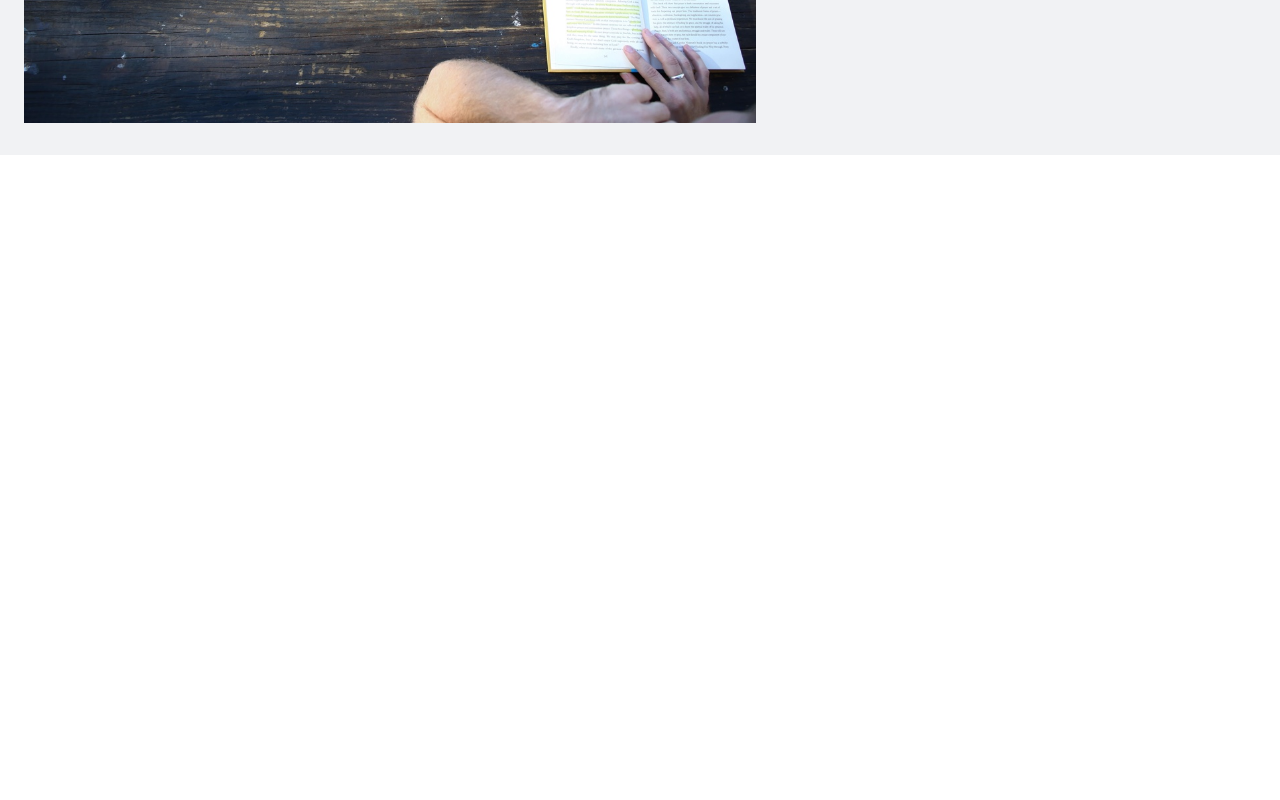
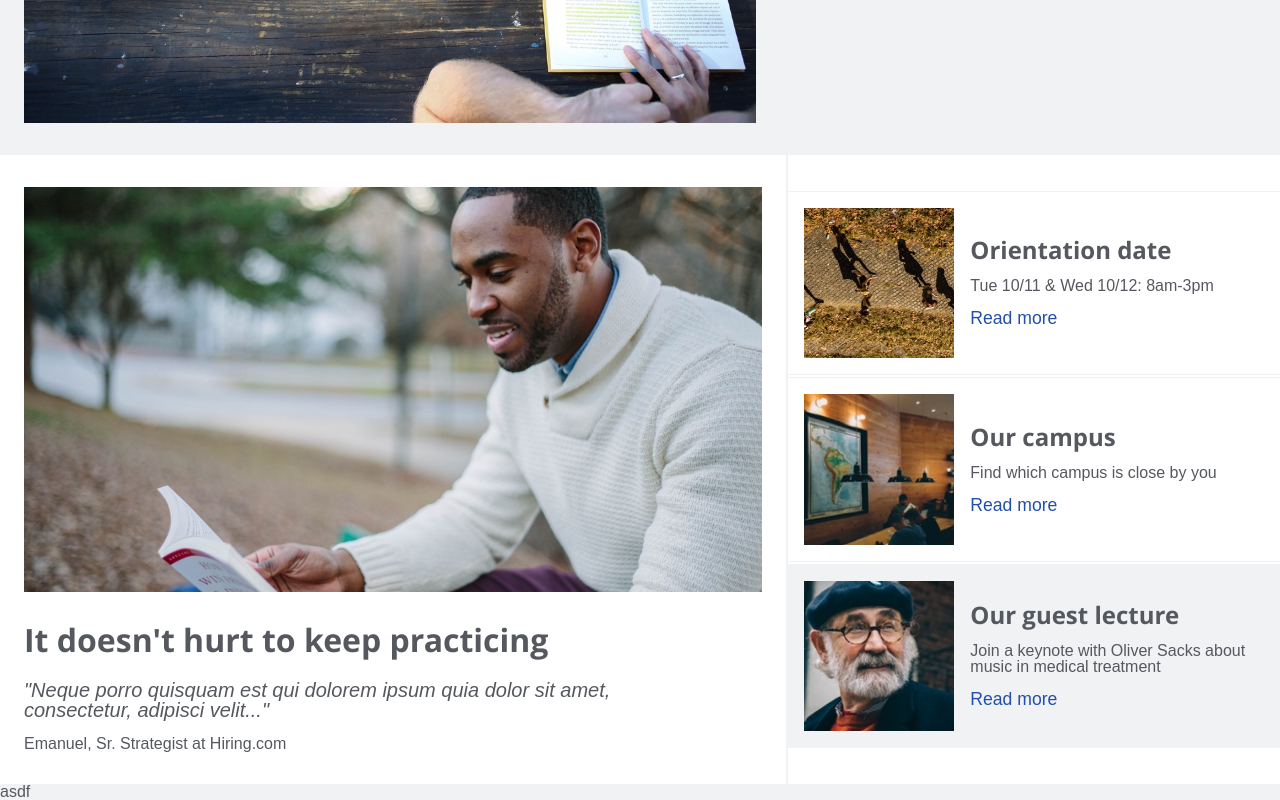
Before and after one commit to kecodeacademy/ColmarAcademy, a plain HTML site: page index.html in a window 1280 px wide. Shown: the part 514-1314 px from the top of the page. Before the commit the page ends 800 px from the top, so only its background shows below. Drawn offline with Linux system fonts and the light colour scheme.

Commit message:
Added events to campus section

```diff
--- a/Resources/css/style.css
+++ b/Resources/css/style.css
@@ -13,6 +13,7 @@
 html {
   font-size: 16px;
   font-family: 'Gotham', sans-serif;
+  color: hsl(220, 5%, 35%)
 }
 
 .image_container {
@@ -25,18 +26,53 @@ html {
   height: auto;
 }
 
-.left_side {
-}
-
-.right_side {
-
+.left_side, .right_side {
+  display: inline-flex;
 }
 
 .content {
-  max-width: 1600px;
+  max-width: 1400px;
   display: flex;
   margin: 0 auto;
 }
+
+/*
+
+.wide {
+  max-width: 1400px;
+}
+
+*/
+
+
+h1,h2,h3 {
+  font-family: 'Open sans';
+}
+
+h1 {
+  font-size: 2rem;
+  font-weight: 700;
+}
+
+h3 {
+  font-size: 1.5rem;
+}
+
+.grey-background {
+  background-color: hsl(220, 10%, 95%);
+}
+
+@media only screen and (max-width: 1000px) {
+
+  html {
+    font-size: 13px;
+  }
+
+  .content {
+    margin: 0 1rem;
+  }
+}
+
 
 /* Header */
 
@@ -88,37 +124,33 @@ nav span a:hover {
   background-color: hsl(220, 20%, 80%);
 }
 
-nav span a {
+nav span a:active {
+  background-color: hsl(220, 80%, 60%);
+  opacity: .9;
 }
 
 /* Jumbotron */
 
 .jumbotron {
-  background-color: hsl(220, 10%, 95%);
 }
 
 .jumbotron .image_container {
   width: 60%;
-/*  max-width: 800px; */
   padding: 2rem 1.5rem;
 
 }
 
 .jumbotron .right_side {
-  display: flex;
   justify-content: center;
   flex-direction: column;
   max-width: 500px;
+}
 
-
-}
 .jumbotron .right_side .text {
 }
 
 .jumbotron .right_side .text h1 {
   font-size: 3rem;
-  font-weight: 700;
-  font-family: 'Open sans';
   padding-bottom: 1rem;
 }
 
@@ -136,10 +168,89 @@ nav span a {
   color: white;
   width: 70%;
   font-size: 1.25rem;
-  transition: background-color 200ms ease 100ms, opacity 100ms ease 100ms;
+  transition: background-color 100ms ease-out, opacity 100ms ease-out; */
 }
 
-.jumbotron .right_side .button:hover {
-  background-color: hsl(220, 80%, 40%);
+.jumbotron .right_side .button:active {
+  background-color: hsl(220, 80%, 60%);
   opacity: .9;
 }
+
+/* campus section */
+
+#campus .content {
+
+}
+
+#campus .left_side {
+  width: 60%;
+  padding: 32px 24px;
+  border-right: 2px solid hsl(220, 10%, 95%);
+  flex-direction: column;
+}
+
+#campus .left_side .image_container {
+  width:100%;
+}
+
+#campus .left_side h1 {
+  margin: 32px 0 24px 0;
+}
+
+#campus .left_side p {
+  margin: 1rem 10% 0 0;
+}
+
+#campus .left_side .quote {
+  font-size: 1.25rem;
+  font-weight: 200;
+  font-style: italic;
+  margin-top: 0;
+}
+
+#campus .right_side {
+  width: 40%;
+  flex-direction: column;
+  justify-content: center;
+}
+
+.event {
+  display: flex;
+  margin: 1px 0;
+  border-width: 1px 0 1px 0;
+  border-color: hsl(220, 10%, 95%);
+  border-style: solid;
+}
+
+.event .image_container {
+  width: 35%;
+  margin: 1rem;
+}
+
+
+.event .text {
+  display: flex;
+  width: 65%;
+  flex-direction: column;
+  justify-content: center;
+  margin: .5rem 0;
+  flex-shrink: .25;
+}
+
+.event .text p,h3{
+  margin: .5rem 0;
+}
+
+.read_more {
+  font-weight: 500;
+  color: hsl(220, 68%, 40%);
+  font-size: 1.1rem;
+}
+
+@media only screen and (max-width: 900px) {
+
+  .event .image_container {
+      margin: auto 1rem;
+  }
+
+}
--- a/index.html
+++ b/index.html
@@ -36,7 +36,7 @@ Need to add drop-down for sign-in
 
   </header>
 
-  <section class="jumbotron">
+  <section class="jumbotron grey-background">
 
     <div class="content">
 
@@ -45,12 +45,15 @@ Need to add drop-down for sign-in
       </div>
 
       <div class="right_side">
+
         <div class="text">
           <h1>Learn something new everyday</h1>
           <p>Lorem ipsum dolor sit amet, consectetur adipiscing elit.</p>
         </div>
+
         <div class="button">Start here
         </div>
+
       </div>
 
     </div>
@@ -59,6 +62,61 @@ Need to add drop-down for sign-in
   </section>
 
   <section id="campus">
+    <div class="content wide">
+
+      <div class="left_side">
+
+        <div class="image_container">
+          <img src="./Resources/images/information-main.jpg"> </div>
+        <h1>It doesn't hurt to keep practicing</h1>
+        <p class="quote">"Neque porro quisquam est qui dolorem ipsum quia dolor sit amet, consectetur, adipisci velit..."</p>
+        <p>Emanuel, Sr. Strategist at Hiring.com</p>
+
+      </div>
+
+      <div class="right_side">
+
+        <div class="event">
+          <div class="image_container">
+            <img src="./Resources/images/information-orientation.jpg">
+          </div>
+          <div class="text">
+            <h3>Orientation date</h3>
+            <p>Tue 10/11 & Wed 10/12: 8am-3pm</p>
+            <p class="read_more">Read more</p>
+          </div>
+        </div>
+
+        <div class="event">
+          <div class="image_container">
+            <img src="./Resources/images/information-campus.jpg">
+          </div>
+          <div class="text">
+            <h3>Our campus</h3>
+            <p>Find which campus is close by you</p>
+            <p class="read_more">Read more</p>
+          </div>
+        </div>
+
+        <div class="event grey-background">
+          <div class="image_container">
+            <img src="./Resources/images/information-guest-lecture.jpg">
+          </div>
+          <div class="text">
+            <h3>Our guest lecture</h3>
+            <p>Join a keynote with Oliver Sacks about music in medical treatment</p>
+            <p class="read_more">Read more</p>
+          </div>
+        </div>
+
+      </div>
+
+    </div>
+
+  </section>
+
+  <section class="grey-background" id="classes">
+    asdf
   </section>
 
 </body>
```
